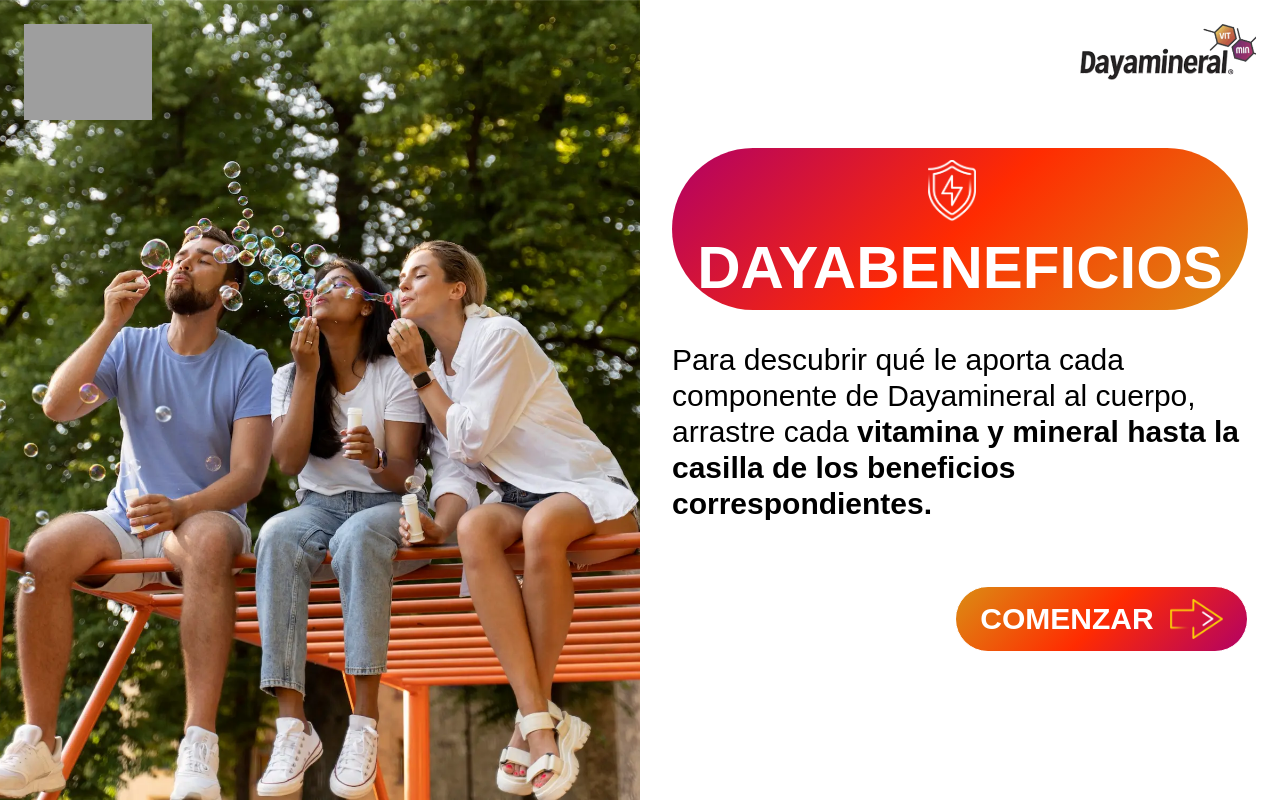
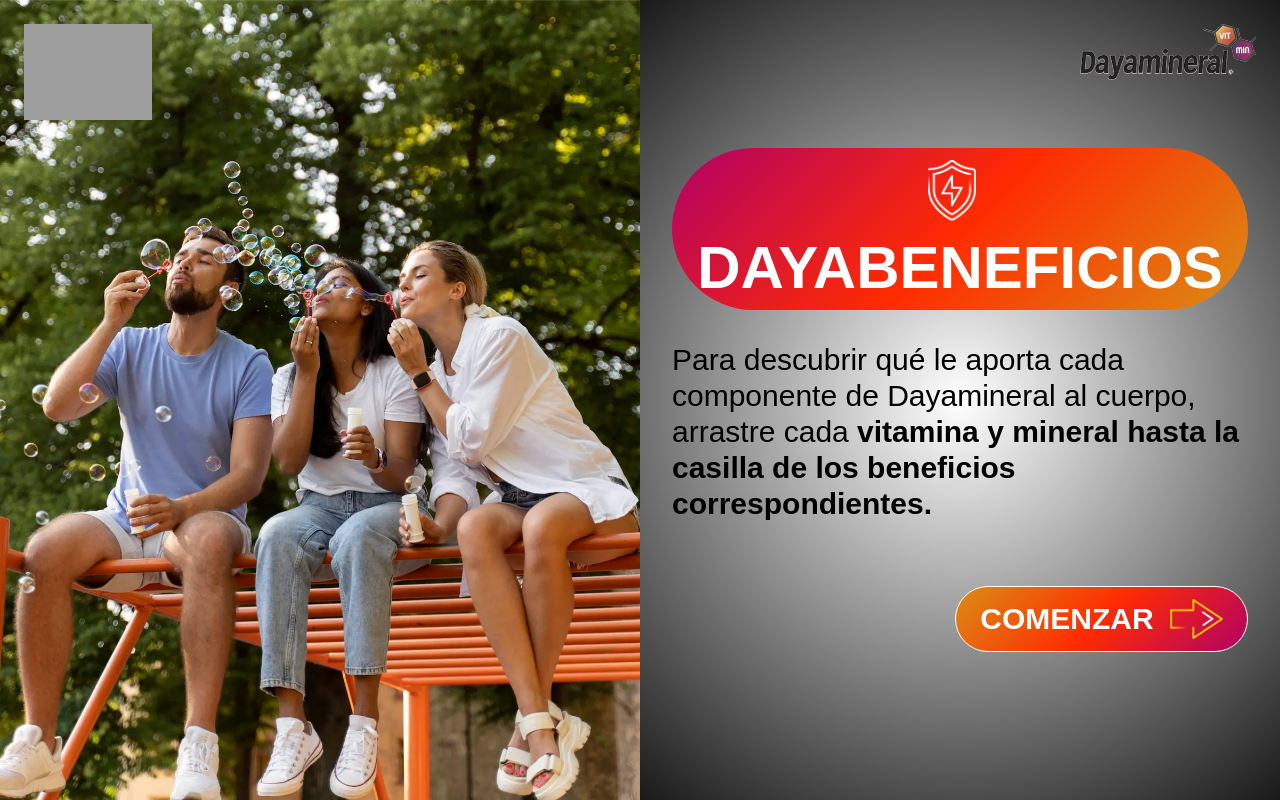
Before and after one commit to TDanyStark/dayabeneficios, an Astro site: page / in a window 1280 px wide. Built offline with nearby package versions, Linux system fonts and the light colour scheme; Astro itself is replaced by a stand-in of ours; grey boxes are pictures that could not be loaded; a web font is replaced by a local one.

Commit message:
fix: correct syntax for radial gradient background in index.astro

```diff
--- a/src/pages/index.astro
+++ b/src/pages/index.astro
@@ -18,7 +18,7 @@
         />
       </div>
       <div
-        class="w-7xl mx-auto max-w-full p-4 md:p-6 flex-1 flex items-center justify-end lg:w-1/2 lg:mx-0 lg:justify-center lg:min-h-screen bg-radial-(circle at 50% 50%, rgba(255, 255, 255, 0.8) 0%, rgba(0, 0, 0, 0.9) 100%)"
+        class="w-7xl mx-auto max-w-full p-4 md:p-6 flex-1 flex items-center justify-end lg:w-1/2 lg:mx-0 lg:justify-center lg:min-h-screen bg-radial-[circle_at_50%_50%,rgba(255,255,255,0.8)_0%,rgba(0,0,0,0.9)_100%]"
       >
         <div class="w-full lg:max-w-xl">
           <div class="flex items-center gap-4 flex-col mb-6 bg-linear-(--gradient-button) rounded-full py-3 px-8 ">
```
